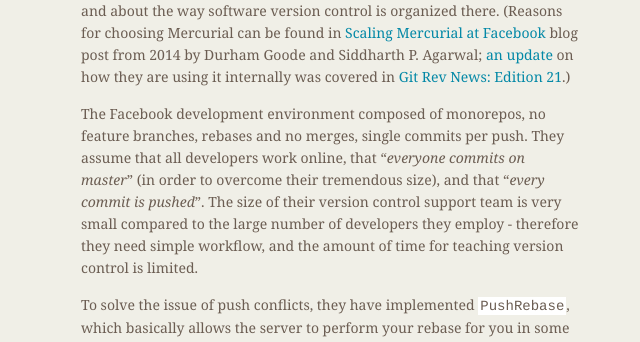
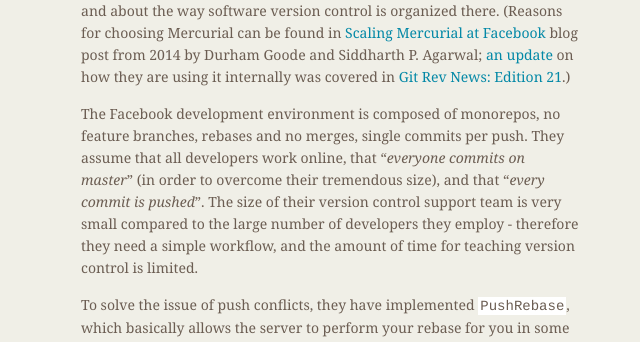
Before and after one commit to git/git.github.io, a Jekyll site: the page built from rev_news/drafts/edition-24.md, in a window 1280 px wide and 900 px high, scrolled down 9355 px. Shown: the part 156-498 px from the top of the window, without its empty margins (503-1143 px from the left). Built offline with Jekyll 4.4.1, drawn with Linux system fonts in a browser that asks for light colours; some of the changed text lies outside the part shown.

Commit message:
rn-24: add a few missing bits

```diff
--- a/rev_news/drafts/edition-24.md
+++ b/rev_news/drafts/edition-24.md
@@ -549,13 +549,13 @@
     on how they are using it internally was covered
     in [Git Rev News: Edition 21](https://git.github.io/rev_news/2016/11/16/edition-21/).)
 
-    The Facebook development environment composed of monorepos, no
+    The Facebook development environment is composed of monorepos, no
     feature branches, rebases and no merges, single commits per
     push.  They assume that all developers work online, that “_everyone
     commits on master_” (in order to overcome their tremendous size),
     and that “_every commit is pushed_”.  The size of their version
     control support team is very small compared to the large number of
-    developers they employ - therefore they need simple workflow, and
+    developers they employ - therefore they need a simple workflow, and
     the amount of time for teaching version control is limited.
 
     To solve the issue of push conflicts, they have implemented
```
Also changed, not shown: other parts of rev_news/drafts/edition-24.md (+2 -2 lines).
